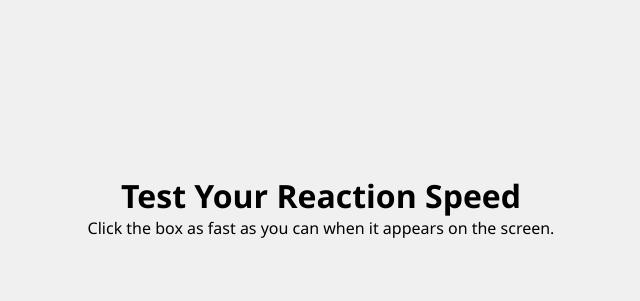
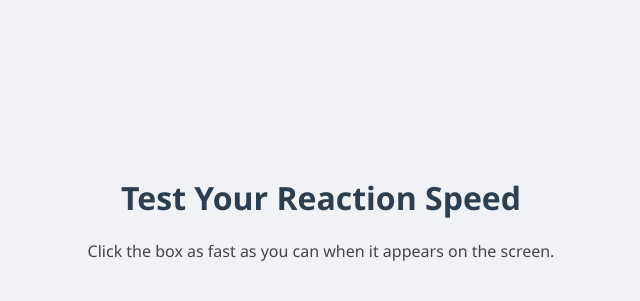
Before and after one commit to vaibhavpatidarbhoot/ass-2-reaction-box, a plain HTML site: page index.html in a window 1280 px wide. Shown: the part 182-483 px from the top of the page, without its empty margins (319-959 px from the left). Drawn offline with Linux system fonts and the light colour scheme.

Commit message:
Update styles.css

```diff
--- a/styles.css
+++ b/styles.css
@@ -1,60 +1,53 @@
-/* Reset and base styling */
+/* Reset & Layout */
 * {
-  margin: 0;
-  padding: 0;
   box-sizing: border-box;
 }
 
 body {
-  font-family: 'Segoe UI', sans-serif;
-  background-color: #f0f0f0;
-  height: 100vh;
+  margin: 0;
+  padding: 0;
+  font-family: 'Segoe UI', Tahoma, Geneva, Verdana, sans-serif;
+  background-color: #f0f2f5;
+  text-align: center;
   display: flex;
   justify-content: center;
   align-items: center;
-  text-align: center;
-  padding: 1rem;
+  height: 100vh;
 }
 
-/* Container styling */
 .container {
-  max-width: 90%;
   width: 100%;
+  max-width: 600px;
+  padding: 1rem;
   position: relative;
 }
 
-/* Reaction box */
+/* Box Styling */
 #box {
-  width: 80px;
-  height: 80px;
+  width: 100px;
+  height: 100px;
+  display: none;
   position: absolute;
-  display: none;
+  border-radius: 12px;
   cursor: pointer;
-  border-radius: 8px;
-  transition: background-color 0.3s;
+  transition: background-color 0.3s ease;
+  box-shadow: 0 0 10px rgba(0,0,0,0.2);
 }
 
-/* Result display */
-#reaction-time {
-  margin-top: 1.5rem;
-  font-size: 1.2rem;
-  color: #222;
+/* Text Styling */
+h1 {
+  color: #2c3e50;
+  font-size: 2rem;
 }
 
-/* Responsive adjustments */
-@media (min-width: 600px) {
-  #box {
-    width: 100px;
-    height: 100px;
-  }
-
-  #reaction-time {
-    font-size: 1.4rem;
-  }
+p {
+  font-size: 1rem;
+  color: #444;
 }
 
-@media (min-width: 1024px) {
-  .container {
-    max-width: 600px;
-  }
+#reaction-time {
+  margin-top: 20px;
+  font-size: 1.2rem;
+  font-weight: bold;
+  color: #27ae60;
 }
```
